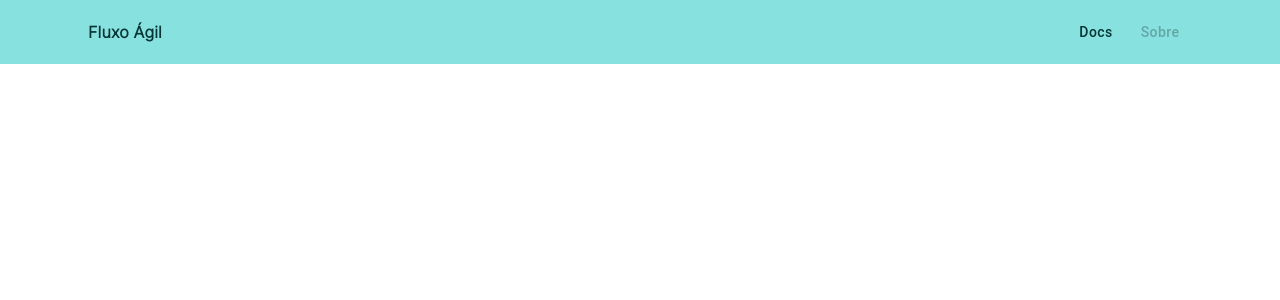
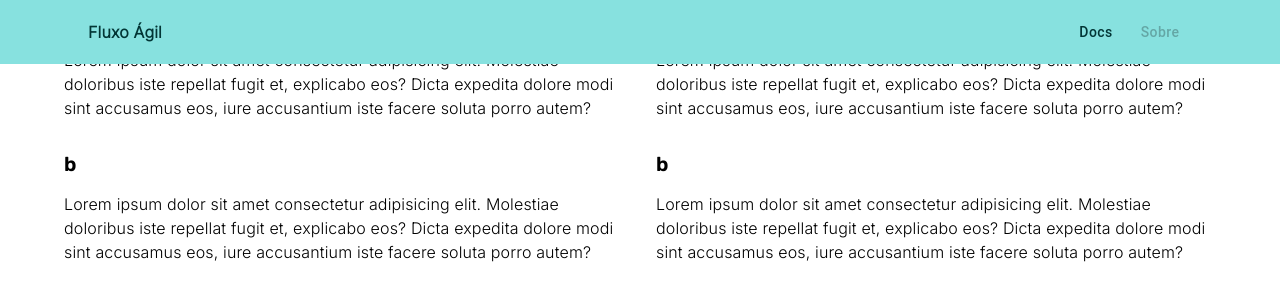
Before and after one commit to UnBArqDsw2022-1/2022.1_G4_FluxoAgil-client, a React (Vite) app: page / in a window 1280 px wide. Shown: the top 300 px of the page. Built offline with nearby package versions, Linux system fonts and the light colour scheme.

Commit message:
feat: cria componente de guia
Co-authored-by: Ana Carolina <anacarolinarodrigues480@gmail.com>

```diff
--- a/src/App.tsx
+++ b/src/App.tsx
@@ -1,7 +1,17 @@
+import { Container } from '@mui/material'
+import Guide from './components/Guide'
 import Header from './components/Header'
 
 function App() {
-  return <Header />
+  return (
+    <>
+      <Header />
+
+      <Container>
+        <Guide />
+      </Container>
+    </>
+  )
 }
 
 export default App
--- /dev/null
+++ b/src/components/Guide.tsx
@@ -0,0 +1,40 @@
+import { Box, Grid, Typography } from '@mui/material'
+
+export default function Guide() {
+  const items = [
+    {
+      title: 'Título',
+      content:
+        'Lorem ipsum dolor sit amet consectetur adipisicing elit. Molestiae doloribus iste repellat fugit et, explicabo eos? Dicta expedita dolore modi sint accusamus eos, iure accusantium iste facere soluta porro autem?',
+    },
+    {
+      title: 'b',
+      content:
+        'Lorem ipsum dolor sit amet consectetur adipisicing elit. Molestiae doloribus iste repellat fugit et, explicabo eos? Dicta expedita dolore modi sint accusamus eos, iure accusantium iste facere soluta porro autem?',
+    },
+    {
+      title: 'b',
+      content:
+        'Lorem ipsum dolor sit amet consectetur adipisicing elit. Molestiae doloribus iste repellat fugit et, explicabo eos? Dicta expedita dolore modi sint accusamus eos, iure accusantium iste facere soluta porro autem?',
+    },
+    {
+      title: 'b',
+      content:
+        'Lorem ipsum dolor sit amet consectetur adipisicing elit. Molestiae doloribus iste repellat fugit et, explicabo eos? Dicta expedita dolore modi sint accusamus eos, iure accusantium iste facere soluta porro autem?',
+    },
+  ]
+
+  return (
+    <Grid container spacing={4} display="flex" justifyContent="center">
+      {items.map(item => (
+        <Grid item xs={12} sm={6}>
+          <Box pb={2}>
+            <Typography variant="h2">{item.title}</Typography>
+          </Box>
+
+          <Typography variant="body1">{item.content}</Typography>
+        </Grid>
+      ))}
+    </Grid>
+  )
+}
```
